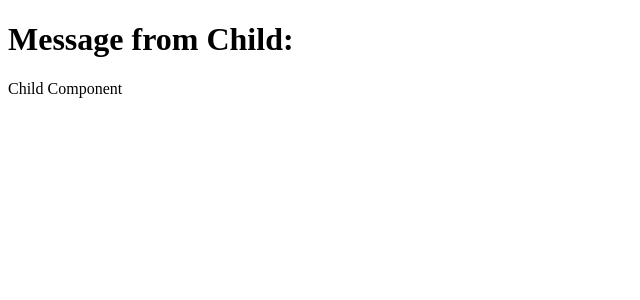
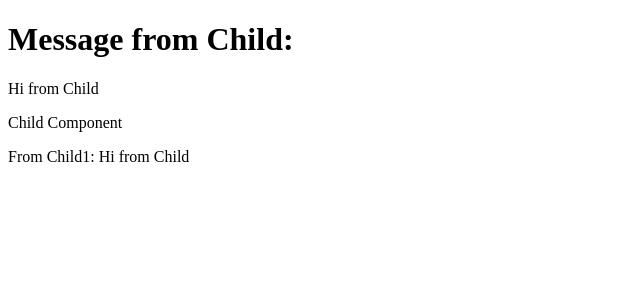
Before and after one commit to githubscientist/re-fsdcwdtb75, a React (Vite) app: page / in a window 1280 px wide. Shown: the top 300 px of the page, without its empty margins (0-640 px from the left). Built offline with nearby package versions, Linux system fonts and the light colour scheme.

Commit message:
lifting the state up

```diff
--- a/src/App.jsx
+++ b/src/App.jsx
@@ -1,16 +1,21 @@
 import Child from "./components/Child";
+import Child1 from "./components/Child1";
+import { useState } from "react";
 
 // parent has the data
 const App = () => {
 
+  const [message, setMessage] = useState('');
+
   function sendData(data) {
-    console.log(data);
+    setMessage(data);
   }
 
   return (
     <>
-      <h1>Message from Child:</h1> {  }
-      <Child sendData={ sendData } />
+      <h1>Message from Child:</h1> { message }
+      <Child sendData={sendData} />
+      <Child1 message={ message } />
     </>
   )
 }
--- a/src/components/Child.jsx
+++ b/src/components/Child.jsx
@@ -4,7 +4,9 @@ const Child = ({ sendData }) => {
 
     const [message, setMessage] = useState('Hi from Child');
 
-    sendData(message);
+    useEffect(() => {
+      sendData(message);
+    }, []);
 
   return (
     <div>
--- /dev/null
+++ b/src/components/Child1.jsx
@@ -0,0 +1,7 @@
+const Child1 = ({ message }) => {
+  return (
+    <div>From Child1: { message }</div>
+  )
+}
+
+export default Child1;
```
Also changed, not shown: 1 other file (tests, documents, lock files or other folders).
